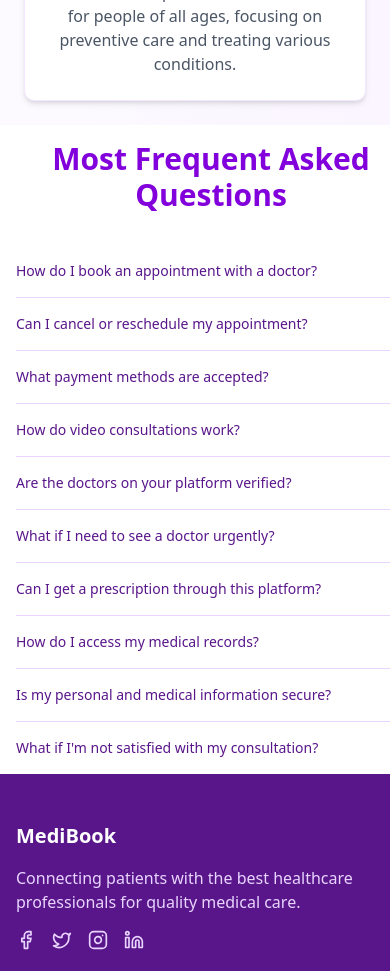
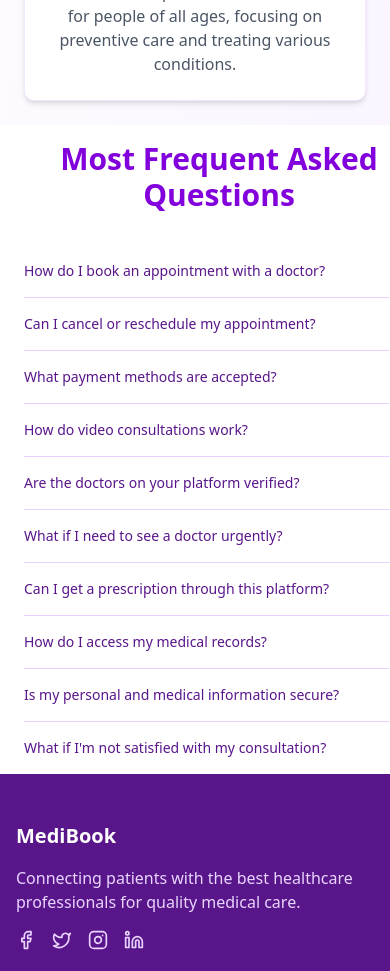
Before and after one commit to Ghalib18/doctor, a Next.js app: page / in a window 390 px wide. Shown: the part 2580-3551 px from the top of the page. Built offline with nearby package versions, Linux system fonts and the light colour scheme; no server answers; the database is empty.

Commit message:
Update faq.jsx1222

```diff
--- a/app/_components/faq.jsx
+++ b/app/_components/faq.jsx
@@ -57,8 +57,8 @@ export default function FAQ() {
   return (
 
     <Accordion type="single" collapsible className="w-full max-w-3xl w-full
-             ml-4 mr-4       // default (small screens)
-             sm:ml-6 sm:mr-6 // ≥640px
+             ml-6 mr-6     // default (small screens)
+             sm:ml-8 sm:mr-10 // ≥640px
              md:ml-12 md:mr-12 // ≥768px
              lg:ml-24 lg:mr-24 // ≥1024px
              xl:ml-auto xl:mr-auto">
```
